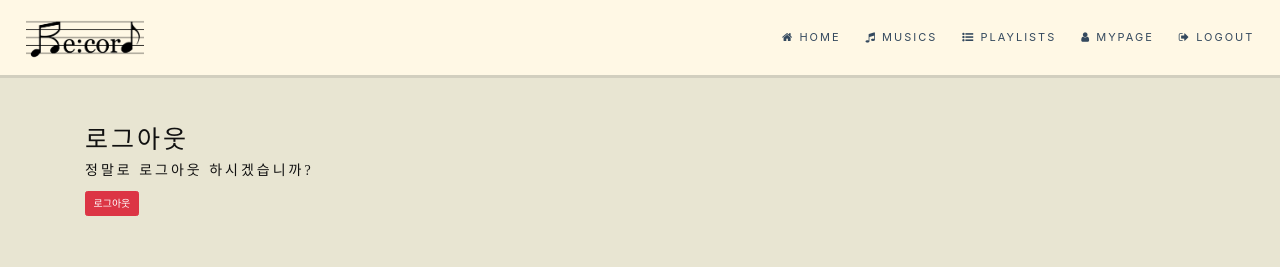
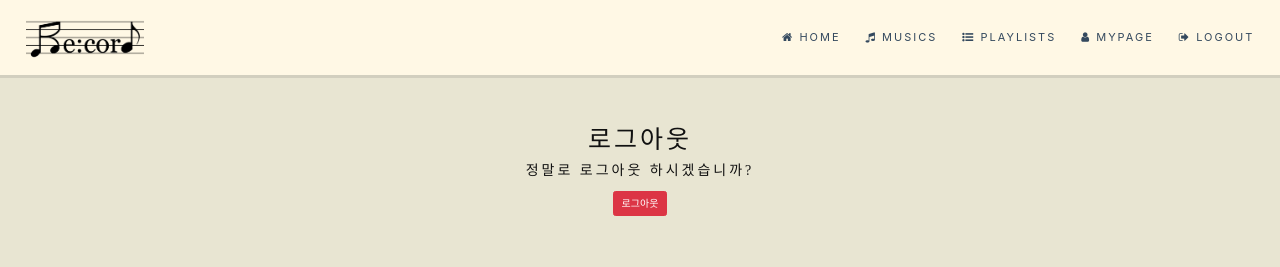
Before and after one commit to JuYeong0413/record, a Django app: page /accounts/logout/ in a window 1280 px wide. Shown: the top 267 px of the page. Run offline with Django 3.2, Linux system fonts and the light colour scheme; the visitor is signed in with stand-in values (Sample User, id 1); some libraries are stand-ins or nearby versions; some web fonts are replaced.

Commit message:
logout text center

```diff
--- a/templates/account/logout.html
+++ b/templates/account/logout.html
@@ -6,7 +6,7 @@
 
 {% block inner %}
 <section class="small-section bg-gray-lighter">
-  <div class="relative container align-left">
+  <div class="relative container text-center">
 
       <div class="logout">
 
```
